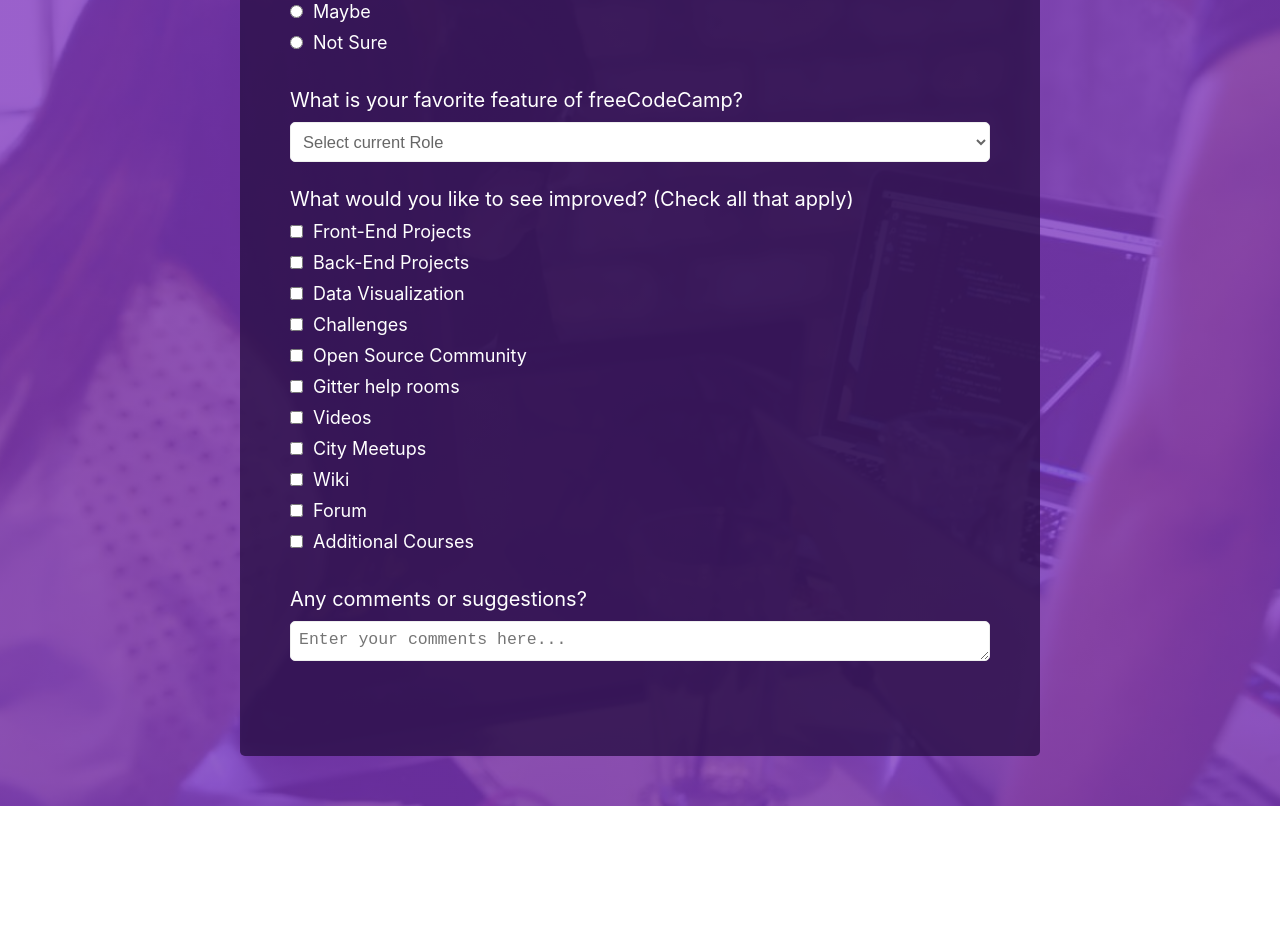
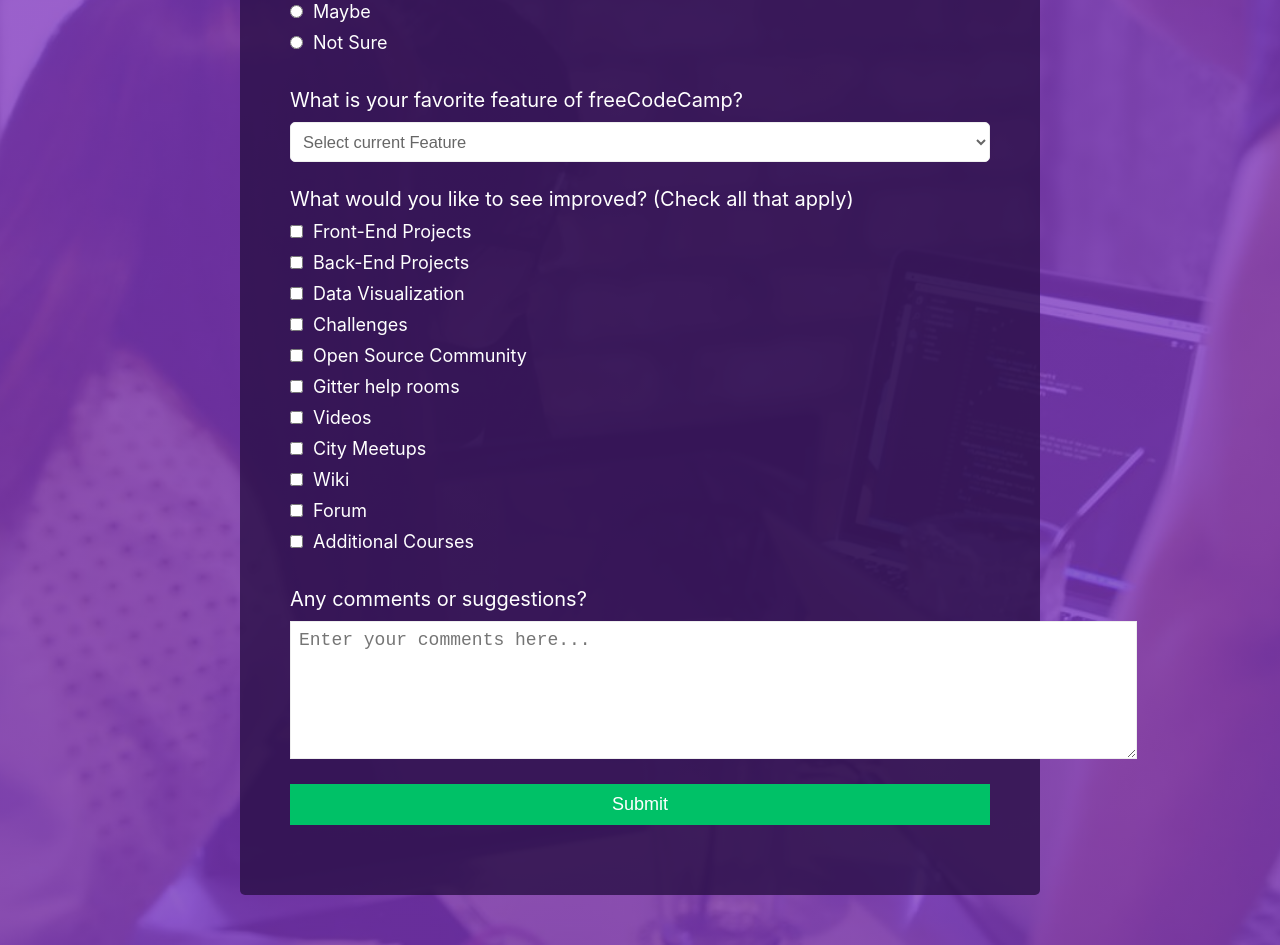
Before and after one commit to harshguptahg007/React-Formik-Example, a React app: page / in a window 1280 px wide. Shown: the part 680-1625 px from the top of the page. Before the commit the page ends 1486 px from the top, so only its background shows below. Built offline with nearby package versions, Linux system fonts and the light colour scheme.

Commit message:
error handling added

```diff
--- a/src/components/Form/Form.css
+++ b/src/components/Form/Form.css
@@ -56,5 +56,23 @@
 }
 
 .Textarea {
+    padding: 8px;
+    font-size: 1.8rem;
+    border: 1px solid #eeeeee;
+    color: rgba(0,0,0,0.6);
+}
 
+.Error-message {
+    margin-top: 1rem;
+    font-size: 1.6rem;
+    color: red;
 }
+
+.btn-submit {
+    width: 70rem;
+    padding: 1rem 0;
+    font-size: 1.8rem;
+    color: white;
+    border: 0;
+    background-color: #00C167;
+}
--- a/src/components/Form/Form.tsx
+++ b/src/components/Form/Form.tsx
@@ -1,6 +1,7 @@
 import React from "react";
-import {Field, Formik} from "formik";
+import {ErrorMessage, Field, Formik} from "formik";
 import "./Form.css";
+import * as Yup from 'yup';
 
 interface Props {
 }
@@ -19,15 +20,38 @@
                     improved: "",
                     comments: "",
                 }}
+                validationSchema={
+                    Yup.object().shape({
+                        name: Yup.string().required('*Field is required'),
+                        email: Yup.string().email('Invalid Email').required('*Field is required'),
+                        age: Yup.number().required('*Field is required'),
+                        role: Yup.string().required('*Field is required'),
+                        recommend: Yup.string().required('*Field is required'),
+                        feature: Yup.string().required('*Field is required'),
+                        improved: Yup.string().required('*Field is required'),
+                        comments: Yup.string().required('*Field is required'),
+                    })
+                }
                 validate={values => {
 
                 }}
                 onSubmit={(values, actions) => {
+                    const data: any = {
+                        name: values.name,
+                        email: values.email,
+                        age: values.age,
+                        role: values.role,
+                        recommend: values.recommend,
+                        feature: values.feature,
+                        improved: values.improved,
+                        comments: values.comments
+                    };
 
+                    console.log(data);
                 }}>
                 {formikProps => {
                     return (
-                        <form>
+                        <form onSubmit={formikProps.handleSubmit} onReset={formikProps.handleReset}>
                             <div className="Entry-field">
                                 <label className="heading" htmlFor="name">Name</label>
                                 <Field
@@ -36,6 +60,10 @@
                                     placeholder="Enter your Name"
                                     id="name"
                                     className="Input-field"
+                                />
+                                <ErrorMessage
+                                    name="name"
+                                    render={msg => <div className="Error-message">{msg}</div>}
                                 />
                             </div>
 
@@ -48,6 +76,10 @@
                                     id="email"
                                     className="Input-field"
                                 />
+                                <ErrorMessage
+                                    name="email"
+                                    render={msg => <div className="Error-message">{msg}</div>}
+                                />
                             </div>
 
                             <div className="Entry-field">
@@ -59,6 +91,11 @@
                                     id="age"
                                     className="Input-field"
                                 />
+                                <ErrorMessage
+                                    name="age"
+                                    render={msg => <div className="Error-message">{msg}</div>}
+                                />
+                                <ErrorMessage name="age" className="Error-message"/>
                             </div>
 
                             <div className="Entry-field">
@@ -74,7 +111,6 @@
                                     className="Input-field Dropdown">
                                     <option
                                         disabled
-                                        selected
                                         value=""
                                         className="Dropdown-option">
                                         Select current Role
@@ -105,6 +141,10 @@
                                         Other
                                     </option>
                                 </Field>
+                                <ErrorMessage
+                                    name="role"
+                                    render={msg => <div className="Error-message">{msg}</div>}
+                                />
                             </div>
 
                             <div className="Entry-field">
@@ -124,6 +164,10 @@
                                     <Field type="radio" name="recommend" id="not-sure" value="Not Sure"/>
                                     <label className="radio-option" htmlFor="not-sure">Not Sure</label>
                                 </div>
+                                <ErrorMessage
+                                    name="recommend"
+                                    render={msg => <div className="Error-message">{msg}</div>}
+                                />
                             </div>
 
                             <div className="Entry-field">
@@ -139,10 +183,9 @@
                                     className="Input-field Dropdown">
                                     <option
                                         disabled
-                                        selected
                                         value=""
                                         className="Dropdown-option">
-                                        Select current Role
+                                        Select current Feature
                                     </option>
                                     <option
                                         value="Challenges"
@@ -165,6 +208,10 @@
                                         Open Source
                                     </option>
                                 </Field>
+                                <ErrorMessage
+                                    name="feature"
+                                    render={msg => <div className="Error-message">{msg}</div>}
+                                />
                             </div>
 
                             <div className="Entry-field">
@@ -227,6 +274,11 @@
                                     <Field type="checkbox" name="improved" id="additional" value="Additional Courses"/>
                                     <label className="radio-option" htmlFor="additional">Additional Courses</label>
                                 </div>
+
+                                <ErrorMessage
+                                    name="improved"
+                                    render={msg => <div className="Error-message">{msg}</div>}
+                                />
                             </div>
 
                             <div className="Entry-field">
@@ -234,14 +286,19 @@
                                 <Field
                                     component="textarea"
                                     name="comments"
-                                    rows={5}
-                                    cols={40}
+                                    rows={6}
+                                    cols={74}
                                     placeholder="Enter your comments here..."
                                     id="comments"
-                                    className="Input-field Textarea"
+                                    className="Textarea"
+                                />
+                                <ErrorMessage
+                                    name="comments"
+                                    render={msg => <div className="Error-message">{msg}</div>}
                                 />
                             </div>
 
+                            <button type="submit" disabled={formikProps.isSubmitting} className="btn-submit">Submit</button>
                         </form>
                     );
                 }}
```
Also changed, not shown: package.json (+8 -1 lines), 1 other file (tests, documents, lock files or other folders).
